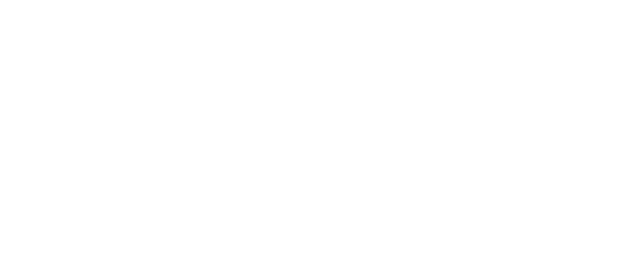
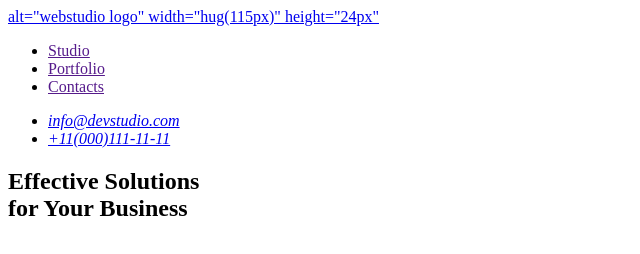
Before and after one commit to Oxxi83/goit-markup-hw-01, a plain HTML site: page index.html in a window 1280 px wide. Shown: the whole page, without its empty margins (0-640 px from the left). Drawn offline with Linux system fonts and the light colour scheme.

Commit message:
upgrade index

```diff
--- a/index.html
+++ b/index.html
@@ -7,8 +7,41 @@
     <title>Document</title>
   </head>
   <body>
-    <header></header>
-    <main></main>
+    <!-- Header section -->
+    <header>
+      <nav>
+        <a href="./images/header/Logo.jpg">
+          alt="webstudio logo" width="hug(115px)" height="24px"
+        </a>
+        <ul>
+          <li><a href="">Studio</a></li>
+          <li><a href="">Portfolio</a></li>
+          <li><a href="">Contacts</a></li>
+        </ul>
+      </nav>
+      <address>
+        <ul>
+          <li><a href="mailto:">info@devstudio.com</a></li>
+          <li><a href="tel:">+11(000)111-11-11</a></li>
+        </ul>
+      </address>
+    </header>
+    <main>
+      <!-- Hero section -->
+      <section>
+        <h1>
+          Effective Solutions <br />
+          for Your Business
+        </h1>
+      </section>
+      <!-- Section 1 -->
+      <section></section>
+      <!-- Section 2 -->
+      <section></section>
+      <!-- Section 3 -->
+      <section></section>
+    </main>
+    <!--Footer section -->
     <footer></footer>
   </body>
 </html>
```
Also changed, not shown: images/header/Logo.jpg (added).
